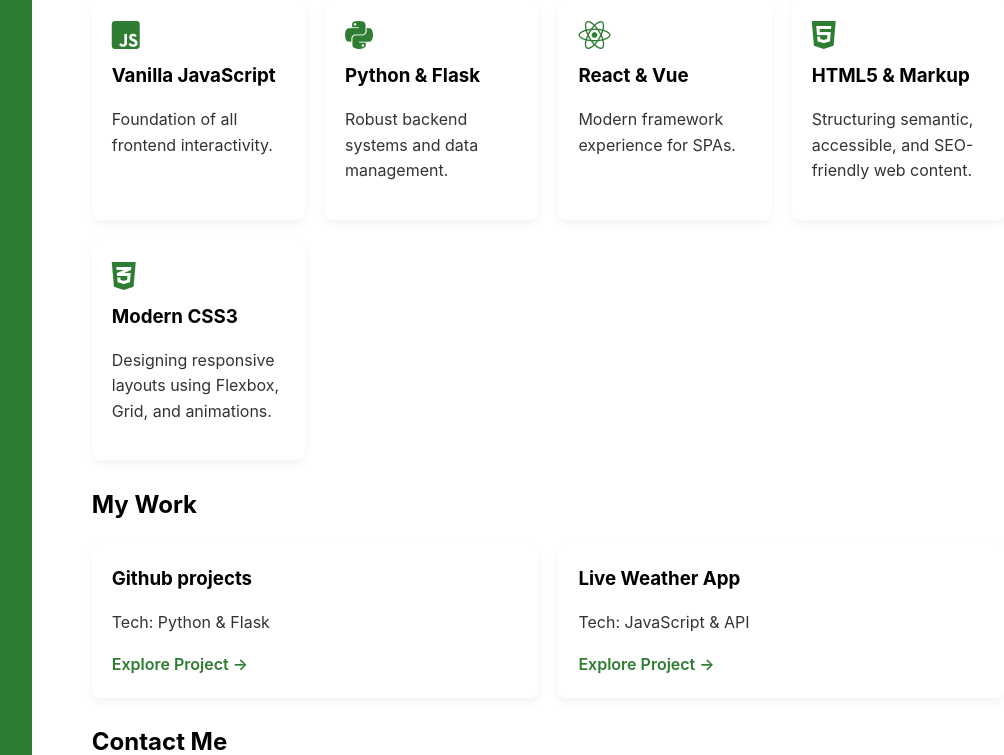
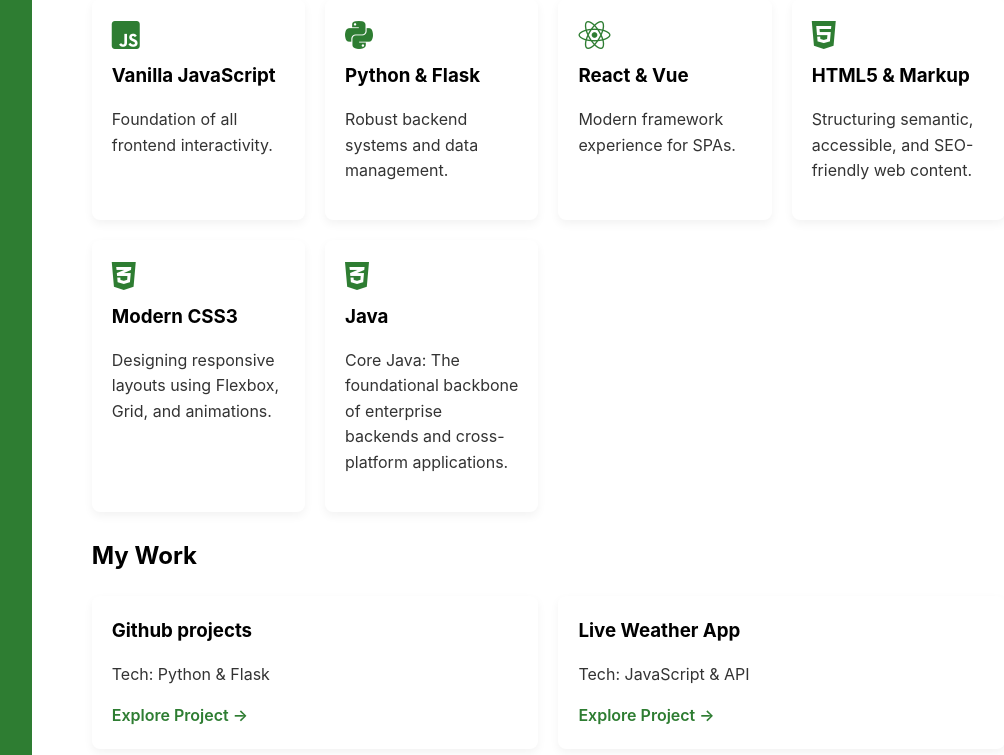
Before and after one commit to ab-hishek2003/PORTFOLIOO, a Flask app: page / in a window 1280 px wide. Shown: the part 461-1216 px from the top of the page, without its empty margins (215-1219 px from the left). Run offline with Flask 3, Linux system fonts and the light colour scheme.

Commit message:
Add Java skill card to index.html

```diff
--- a/templates/index.html
+++ b/templates/index.html
@@ -104,6 +104,12 @@
                         <p>Designing responsive layouts using Flexbox, Grid, and animations.</p>
                     </div>
 
+                    <div class="skill-card">
+                        <i class="fab fa-css3-alt skill-icon"></i>
+                        <h3>Java</h3>
+                        <p>Core Java: The foundational backbone of enterprise backends and cross-platform applications.</p>
+                    </div>
+
 
                 </div>
             </section><br>
```
